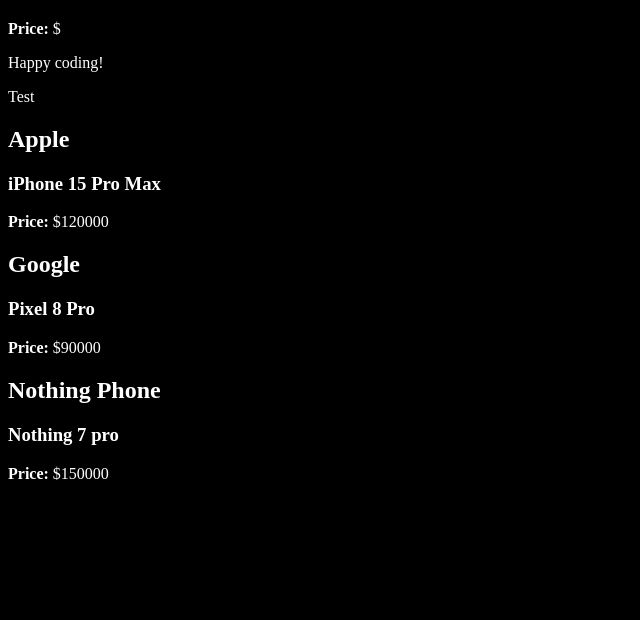
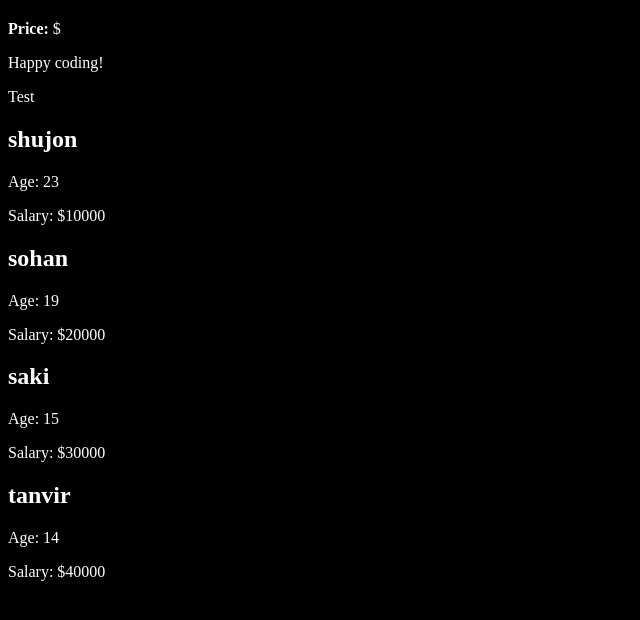
Before and after one commit to Shakhoyat/React-with-vite101, a React (Vite) app in the folder vite-project-101/: page / in a window 1280 px wide. Shown: the top 620 px of the page, without its empty margins (0-640 px from the left). Built offline with nearby package versions, Linux system fonts and the light colour scheme.

Commit message:
Add Person2 component and update App to include it using destructuring

```diff
--- a/vite-project-101/src/App.jsx
+++ b/vite-project-101/src/App.jsx
@@ -4,20 +4,30 @@
 // Importing the Person component and Test component from the components directory
 import Sohan from './components/Product'
 import Product from './components/Product'
+import Person2 from './components/Person2'
+
+
 function App() {
   return (
     <>
-      <Sohan />
-      {/* <h1>Welcome to the Vite Project</h1>
+      <div>
+        <Sohan />
+        {/* <h1>Welcome to the Vite Project</h1>
       <p>This is a simple React application using Vite.</p>
       <p>Feel free to explore and modify the code!</p>
       <p>Enjoy coding with Vite!</p> */}
-      <p>Happy coding!</p>
-      {/* <Person /> */}
-      <Shujon />
-      <Product brand="Apple" name="iPhone 15 Pro Max" price={120000} />
+        <p>Happy coding!</p>
+        {/* <Person /> */}
+        <Shujon />
+        {/* <Product brand="Apple" name="iPhone 15 Pro Max" price={120000} />
       <Product brand="Google" name="Pixel 8 Pro" price={90000} />
-      <Product brand="Nothing Phone" name="Nothing 7 pro" price={150000} />
+      <Product brand="Nothing Phone" name="Nothing 7 pro" price={150000} /> */}
+
+        <Person2 name="shujon" age={23} salary={10000} />
+        <Person2 name="sohan" age={19} salary={20000} />
+        <Person2 name="saki" age={15} salary={30000} />
+        <Person2 name="tanvir" age={14} salary={40000} />
+      </div>
     </>
   )
 }
--- /dev/null
+++ b/vite-project-101/src/components/Person2.jsx
@@ -0,0 +1,13 @@
+import React from 'react'
+
+const Person2 = ({ name, age, salary }) => {
+    return (
+        <div>
+            <h2>{name}</h2>
+            <p>Age: {age}</p>
+            <p>Salary: ${salary}</p>
+        </div>
+    )
+}
+
+export default Person2
```
